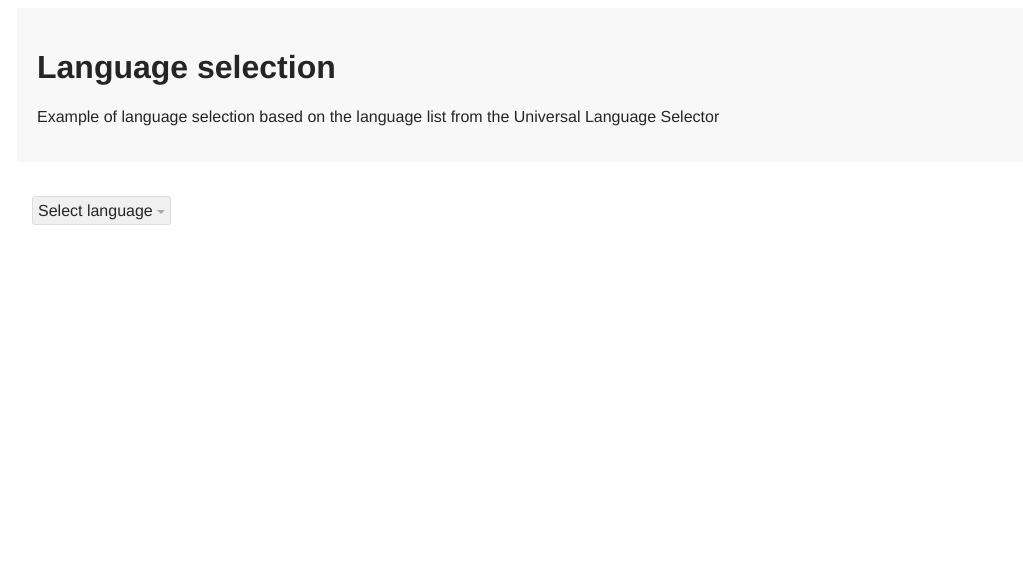
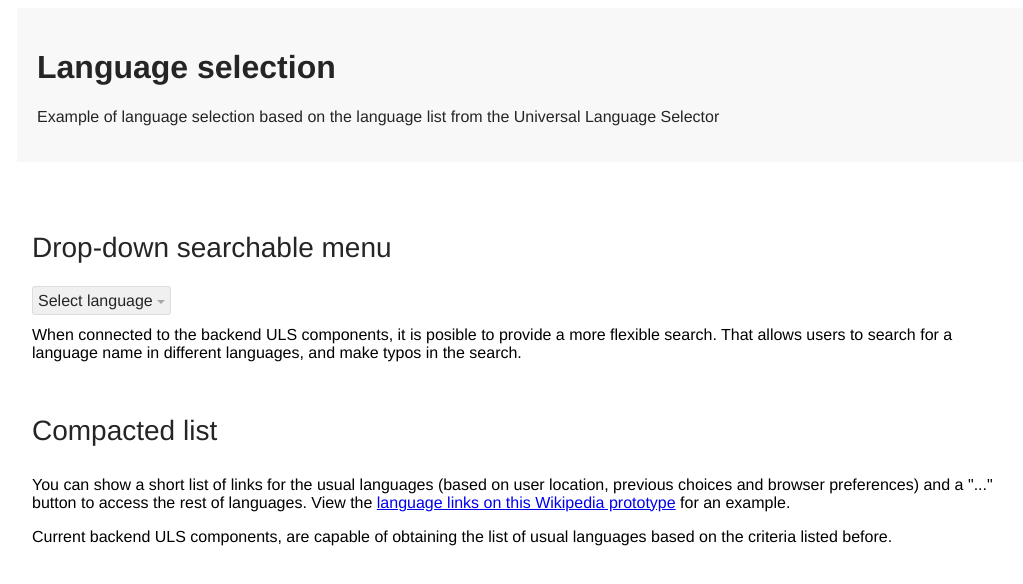
Before and after one commit to pauginer/language-selection, a plain HTML site: page index.html in a window 1280 px wide. Shown: the whole page, without its empty margins (119-1142 px from the left). Drawn offline with Linux system fonts and the light colour scheme.

Commit message:
Compact list component

```diff
--- a/css/demo.css
+++ b/css/demo.css
@@ -65,3 +65,10 @@ span.uls-trigger:after {
 	top: -19px;
 	position: absolute;
 }
+
+h2 {
+	color: #252525;
+	font-size: 28px;
+	padding: 30px 0 5px 0;
+	font-weight: lighter;
+}
--- a/index.html
+++ b/index.html
@@ -53,9 +53,15 @@
 			</p>
 		</div>
 		<div class="container">
+			<h2>Drop-down searchable menu</h2>
+			<p>
+				<span class="active uls-trigger">Select language</span>
+			</p>
+			<p>When connected to the backend ULS components, it is posible to provide a more flexible search. That allows users to search for a language name in different languages, and make typos in the search.</p>
 
-			<span class="active uls-trigger">Select language</span>
-
+			<h2>Compacted list</h2>
+			<p>You can show a short list of links for the usual languages (based on user location, previous choices and browser preferences) and a "..." button to access the rest of languages. View the <a href="http://pauginer.github.com/prototype-uls/#lisa">language links on this Wikipedia prototype</a> for an example.</p>
+			<p>Current backend ULS components, are capable of obtaining the list of usual languages based on the criteria listed before.</p>
 		</div>
 
 
```
